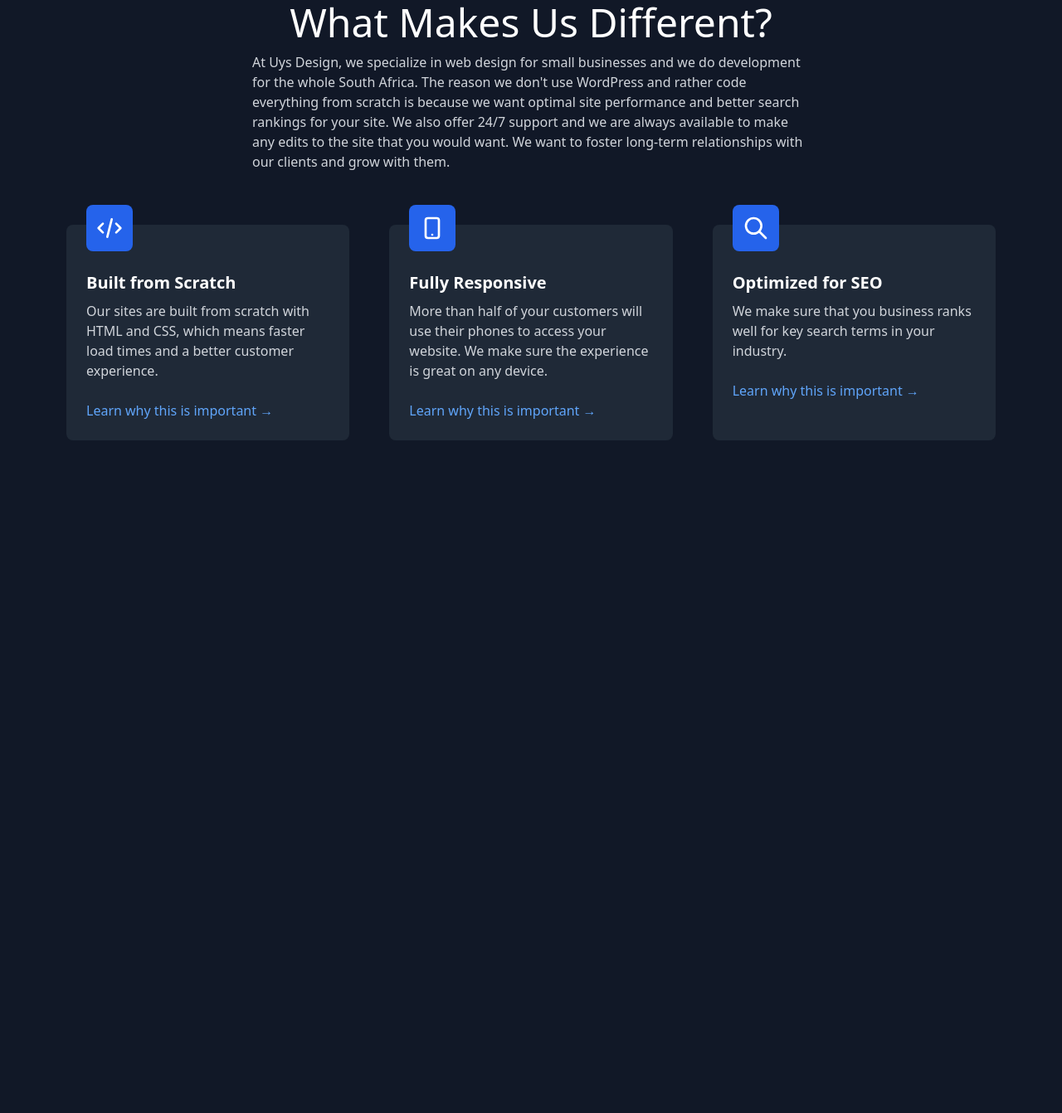
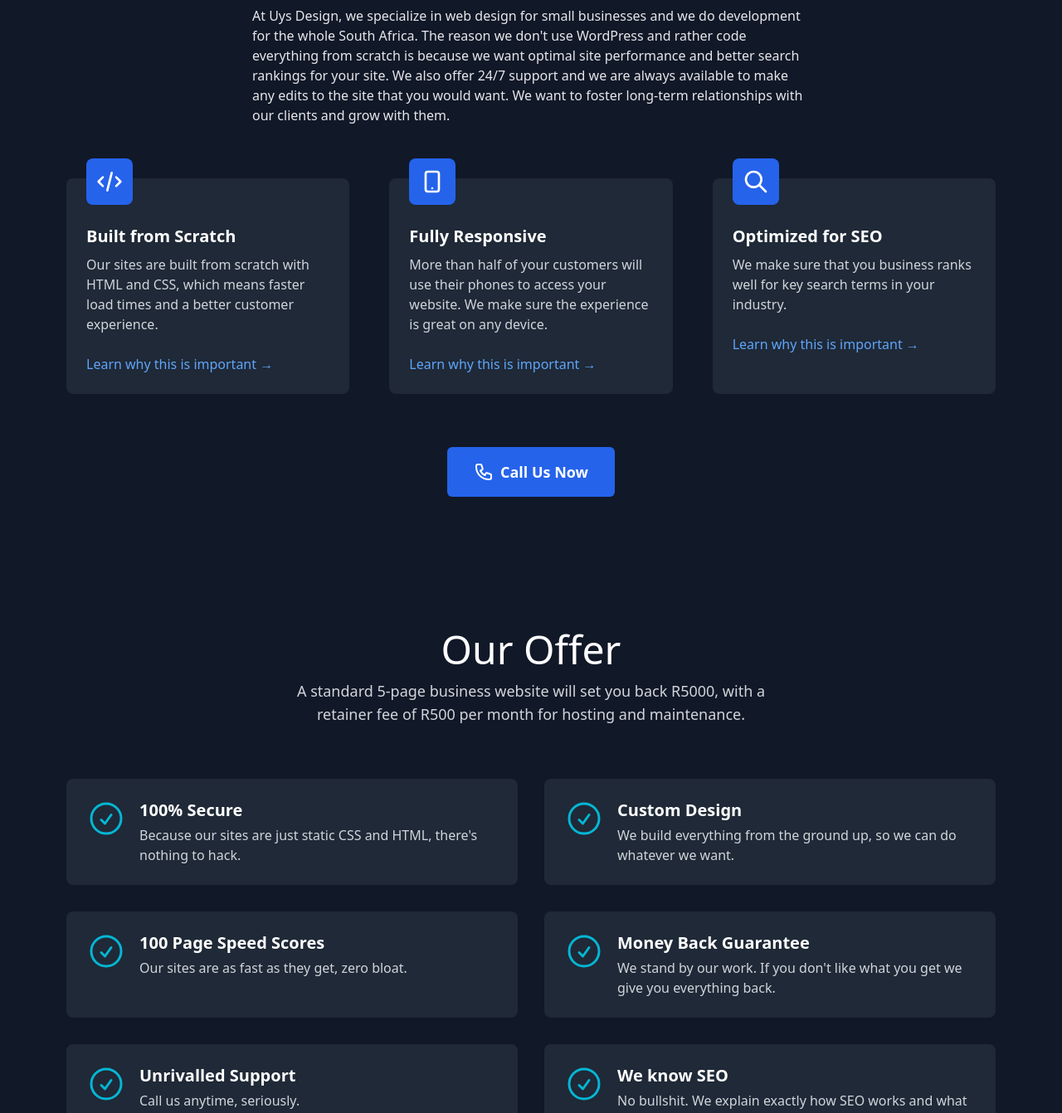
Before and after one commit to jluysvi/UysDesignAstro, an Astro site: page / in a window 1280 px wide. Shown: the part 1029-2371 px from the top of the page at 83% size. Before the commit the page ends 1696 px from the top, so only its background shows below. Built offline with nearby package versions, Linux system fonts and the light colour scheme; Astro itself is replaced by a stand-in of ours.

Commit message:
Home page done for now.

```diff
--- a/src/pages/index.astro
+++ b/src/pages/index.astro
@@ -3,11 +3,36 @@ import Layout from "../layouts/Layout.astro";
 import Navbar from "../components/Navbar.astro";
 import { Image } from "astro:assets";
 import backgroundColour from "../images/bg.webp";
+
+const features = [
+  {
+    title: "100% Secure",
+    text: "Because our sites are just static CSS and HTML, there's nothing to hack.",
+  },
+  {
+    title: "Custom Design",
+    text: "We build everything from the ground up, so we can do whatever we want.",
+  },
+  {
+    title: "100 Page Speed Scores",
+    text: "Our sites are as fast as they get, zero bloat.",
+    link: "/learn/page-speed",
+  },
+  {
+    title: "Money Back Guarantee",
+    text: "We stand by our work. If you don't like what you get we give you everything back.",
+  },
+  { title: "Unrivalled Support", text: "Call us anytime, seriously." },
+  {
+    title: "We know SEO",
+    text: "No bullshit. We explain exactly how SEO works and what we can do to get you to rank.",
+  },
+];
 ---
 
 <Layout>
   <Navbar />
-   <!-- Hero Section -->
+  <!-- Hero Section -->
   <section class="relative h-screen">
     <Image
       src={backgroundColour}
@@ -17,14 +42,20 @@ import backgroundColour from "../images/bg.webp";
 
     <!-- Hero Content Overlay -->
     <div class="absolute inset-0 bg-black bg-opacity-50">
-      <div class="h-full flex flex-col justify-center items-center text-center max-w-4xl mx-auto pb-48">
+      <div
+        class="h-full flex flex-col justify-center items-center text-center max-w-4xl mx-auto pb-48"
+      >
         <h1 class="text-5xl md:text-6xl text-blue-50 mb-3">
-          We Make Business Websites
+          We Make Business Websites For South Africa
         </h1>
         <p class="text-l md:text-xl text-blue-100 mb-8 max-w-xl">
-          Good looking, lightning fast and SEO friendly. Everything is coded from scratch for fantastic performance.
+          Good looking, lightning fast and SEO friendly. Everything is coded
+          from scratch for fantastic performance.
         </p>
-        <a href="/contact" class="bg-blue-700 text-blue-100 font-bold py-3 px-8 rounded-md transition duration-300">
+        <a
+          href="/contact"
+          class="bg-blue-700 text-blue-100 font-bold py-3 px-8 rounded-md transition duration-300"
+        >
           Get A Free Consultation
         </a>
       </div>
@@ -36,49 +67,202 @@ import backgroundColour from "../images/bg.webp";
     <div class="max-w-6xl mx-auto px-4">
       <!-- Section Header -->
       <div class="text-center mb-16">
-        <h2 class="text-4xl md:text-5xl text-white mb-3">What Makes Us Different?</h2>
-        <p class="text-gray-300 max-w-2xl mx-auto text-left mb-16">
-          At Uys Design, we specialize in web design for small businesses and we do development for the whole South Africa. The reason we don't use WordPress and rather code everything from scratch is because we want optimal site performance and better search rankings for your site. We also offer 24/7 support and we are always available to make any edits to the site that you would want. We want to foster long-term relationships with our clients and grow with them.
+        <h2 class="text-4xl md:text-5xl text-white mb-3">
+          What Makes Us Different?
+        </h2>
+        <p class="text-gray-200 max-w-2xl mx-auto text-left mb-16">
+          At Uys Design, we specialize in web design for small businesses and we
+          do development for the whole South Africa. The reason we don't use
+          WordPress and rather code everything from scratch is because we want
+          optimal site performance and better search rankings for your site. We
+          also offer 24/7 support and we are always available to make any edits
+          to the site that you would want. We want to foster long-term
+          relationships with our clients and grow with them.
         </p>
       </div>
 
       <!-- Cards Grid -->
       <div class="grid md:grid-cols-3 gap-8 md:gap-12">
         <!-- Card 1 -->
-        <div class="bg-gray-800 hover:bg-gray-700 rounded-lg p-6 relative transition-all duration-300 transform hover:-translate-y-1">
-          <div class="bg-blue-600 w-14 h-14 rounded-lg absolute -top-6 left-6 flex items-center justify-center">
-            <svg xmlns="http://www.w3.org/2000/svg" class="h-8 w-8 text-white" fill="none" viewBox="0 0 24 24" stroke="currentColor">
-              <path stroke-linecap="round" stroke-linejoin="round" stroke-width="2" d="M10 20l4-16m4 4l4 4-4 4M6 16l-4-4 4-4" />
+        <div
+          class="bg-gray-800 hover:bg-gray-700 rounded-lg p-6 relative transition-all duration-300 transform hover:-translate-y-1"
+        >
+          <div
+            class="bg-blue-600 w-14 h-14 rounded-lg absolute -top-6 left-6 flex items-center justify-center"
+          >
+            <svg
+              xmlns="http://www.w3.org/2000/svg"
+              class="h-8 w-8 text-white"
+              fill="none"
+              viewBox="0 0 24 24"
+              stroke="currentColor"
+            >
+              <path
+                stroke-linecap="round"
+                stroke-linejoin="round"
+                stroke-width="2"
+                d="M10 20l4-16m4 4l4 4-4 4M6 16l-4-4 4-4"></path>
             </svg>
           </div>
-          <h3 class="text-white text-xl font-bold mt-8 mb-2">Built from Scratch</h3>
-          <p class="text-gray-300 mb-6">Our sites are built from scratch with HTML and CSS, which means faster load times and a better customer experience.</p>
-          <a href="/learn/page-load-times" class="text-blue-400 hover:text-blue-300">Learn why this is important →</a>
+          <h3 class="text-white text-xl font-bold mt-8 mb-2">
+            Built from Scratch
+          </h3>
+          <p class="text-gray-300 mb-6">
+            Our sites are built from scratch with HTML and CSS, which means
+            faster load times and a better customer experience.
+          </p>
+          <a
+            href="/learn/page-load-times"
+            class="text-blue-400 hover:text-blue-300"
+            >Learn why this is important →</a
+          >
         </div>
 
         <!-- Card 2 -->
-        <div class="bg-gray-800 hover:bg-gray-700 rounded-lg p-6 relative transition-all duration-300 transform hover:-translate-y-1">
-          <div class="bg-blue-600 w-14 h-14 rounded-lg absolute -top-6 left-6 flex items-center justify-center">
-            <svg xmlns="http://www.w3.org/2000/svg" class="h-8 w-8 text-white" fill="none" viewBox="0 0 24 24" stroke="currentColor">
-              <path stroke-linecap="round" stroke-linejoin="round" stroke-width="2" d="M12 18h.01M8 21h8a2 2 0 002-2V5a2 2 0 00-2-2H8a2 2 0 00-2 2v14a2 2 0 002 2z" />
+        <div
+          class="bg-gray-800 hover:bg-gray-700 rounded-lg p-6 relative transition-all duration-300 transform hover:-translate-y-1"
+        >
+          <div
+            class="bg-blue-600 w-14 h-14 rounded-lg absolute -top-6 left-6 flex items-center justify-center"
+          >
+            <svg
+              xmlns="http://www.w3.org/2000/svg"
+              class="h-8 w-8 text-white"
+              fill="none"
+              viewBox="0 0 24 24"
+              stroke="currentColor"
+            >
+              <path
+                stroke-linecap="round"
+                stroke-linejoin="round"
+                stroke-width="2"
+                d="M12 18h.01M8 21h8a2 2 0 002-2V5a2 2 0 00-2-2H8a2 2 0 00-2 2v14a2 2 0 002 2z"
+              ></path>
             </svg>
           </div>
-          <h3 class="text-white text-xl font-bold mt-8 mb-2">Fully Responsive</h3>
-          <p class="text-gray-300 mb-6">More than half of your customers will use their phones to access your website. We make sure the experience is great on any device.</p>
-          <a href="/learn/responsive-design" class="text-blue-400 hover:text-blue-300">Learn why this is important →</a>
+          <h3 class="text-white text-xl font-bold mt-8 mb-2">
+            Fully Responsive
+          </h3>
+          <p class="text-gray-300 mb-6">
+            More than half of your customers will use their phones to access
+            your website. We make sure the experience is great on any device.
+          </p>
+          <a
+            href="/learn/responsive-design"
+            class="text-blue-400 hover:text-blue-300"
+            >Learn why this is important →</a
+          >
         </div>
 
         <!-- Card 3 -->
-        <div class="bg-gray-800 hover:bg-gray-700 rounded-lg p-6 relative transition-all duration-300 transform hover:-translate-y-1">
-          <div class="bg-blue-600 w-14 h-14 rounded-lg absolute -top-6 left-6 flex items-center justify-center">
-            <svg xmlns="http://www.w3.org/2000/svg" class="h-8 w-8 text-white" fill="none" viewBox="0 0 24 24" stroke="currentColor">
-              <path stroke-linecap="round" stroke-linejoin="round" stroke-width="2" d="M21 21l-6-6m2-5a7 7 0 11-14 0 7 7 0 0114 0z" />
+        <div
+          class="bg-gray-800 hover:bg-gray-700 rounded-lg p-6 relative transition-all duration-300 transform hover:-translate-y-1"
+        >
+          <div
+            class="bg-blue-600 w-14 h-14 rounded-lg absolute -top-6 left-6 flex items-center justify-center"
+          >
+            <svg
+              xmlns="http://www.w3.org/2000/svg"
+              class="h-8 w-8 text-white"
+              fill="none"
+              viewBox="0 0 24 24"
+              stroke="currentColor"
+            >
+              <path
+                stroke-linecap="round"
+                stroke-linejoin="round"
+                stroke-width="2"
+                d="M21 21l-6-6m2-5a7 7 0 11-14 0 7 7 0 0114 0z"></path>
             </svg>
           </div>
-          <h3 class="text-white text-xl font-bold mt-8 mb-2">Optimized for SEO</h3>
-          <p class="text-gray-300 mb-6">We make sure that you business ranks well for key search terms in your industry.</p>
-          <a href="/learn/seo-basics" class="text-blue-400 hover:text-blue-300">Learn why this is important →</a>
+          <h3 class="text-white text-xl font-bold mt-8 mb-2">
+            Optimized for SEO
+          </h3>
+          <p class="text-gray-300 mb-6">
+            We make sure that you business ranks well for key search terms in
+            your industry.
+          </p>
+          <a href="/learn/seo-basics" class="text-blue-400 hover:text-blue-300"
+            >Learn why this is important →</a
+          >
         </div>
+      </div>
+
+      <!-- CTA Button -->
+      <div class="text-center mt-16">
+        <a
+          href="tel:+27686021572"
+          class="inline-flex items-center bg-blue-600 hover:bg-blue-700 text-white font-bold py-4 px-8 rounded-md transition duration-300 text-lg"
+        >
+          <svg
+            xmlns="http://www.w3.org/2000/svg"
+            class="h-6 w-6 mr-2"
+            fill="none"
+            viewBox="0 0 24 24"
+            stroke="currentColor"
+          >
+            <path
+              stroke-linecap="round"
+              stroke-linejoin="round"
+              stroke-width="2"
+              d="M3 5a2 2 0 012-2h3.28a1 1 0 01.948.684l1.498 4.493a1 1 0 01-.502 1.21l-2.257 1.13a11.042 11.042 0 005.516 5.516l1.13-2.257a1 1 0 011.21-.502l4.493 1.498a1 1 0 01.684.949V19a2 2 0 01-2 2h-1C9.716 21 3 14.284 3 6V5z"
+            ></path>
+          </svg>
+          Call Us Now
+        </a>
+      </div>
+    </div>
+  </section>
+
+  <!-- Offer Section -->
+  <section class="bg-gray-900 min-h-screen flex items-center py-20">
+    <div class="max-w-6xl mx-auto px-4">
+      <!-- Section Header -->
+      <div class="text-center mb-16">
+        <h2 class="text-4xl md:text-5xl text-white mb-3">Our Offer</h2>
+        <p class="text-gray-300 max-w-xl mx-auto text-center mb-16 text-lg">
+          A standard 5-page business website will set you back R5000, with a retainer fee of R500 per month for hosting and maintenance.
+        </p>
+      </div>
+
+      <!-- Features Grid -->
+      <div class="grid md:grid-cols-2 gap-8 mb-16">
+        {
+          features.map((feature) => (
+            <div class="bg-gray-800 rounded-lg p-6 flex items-start">
+              <svg
+                xmlns="http://www.w3.org/2000/svg"
+                class="h-12 w-12 text-cyan-500 mr-4 flex-shrink-0"
+                fill="none"
+                viewBox="0 0 24 24"
+                stroke-width="1.5"
+                stroke="currentColor"
+              >
+                <path
+                  stroke-linecap="round"
+                  stroke-linejoin="round"
+                  d="M9 12.75 11.25 15 15 9.75M21 12a9 9 0 1 1-18 0 9 9 0 0 1 18 0Z"
+                />
+              </svg>
+              <div>
+                <h3 class="text-white text-xl font-bold mb-1">
+                  {feature.title}
+                </h3>
+                <p class="text-gray-300">{feature.text}</p>
+              </div>
+            </div>
+          ))
+        }
+      </div>
+
+      <!-- CTA Button -->
+      <div class="text-center">
+        <a
+          href="/contact"
+          class="inline-flex items-center bg-blue-600 hover:bg-blue-700 text-white font-bold py-4 px-8 rounded-md transition duration-300 text-lg"
+        >
+          Enquire Now
+        </a>
       </div>
     </div>
   </section>
```
